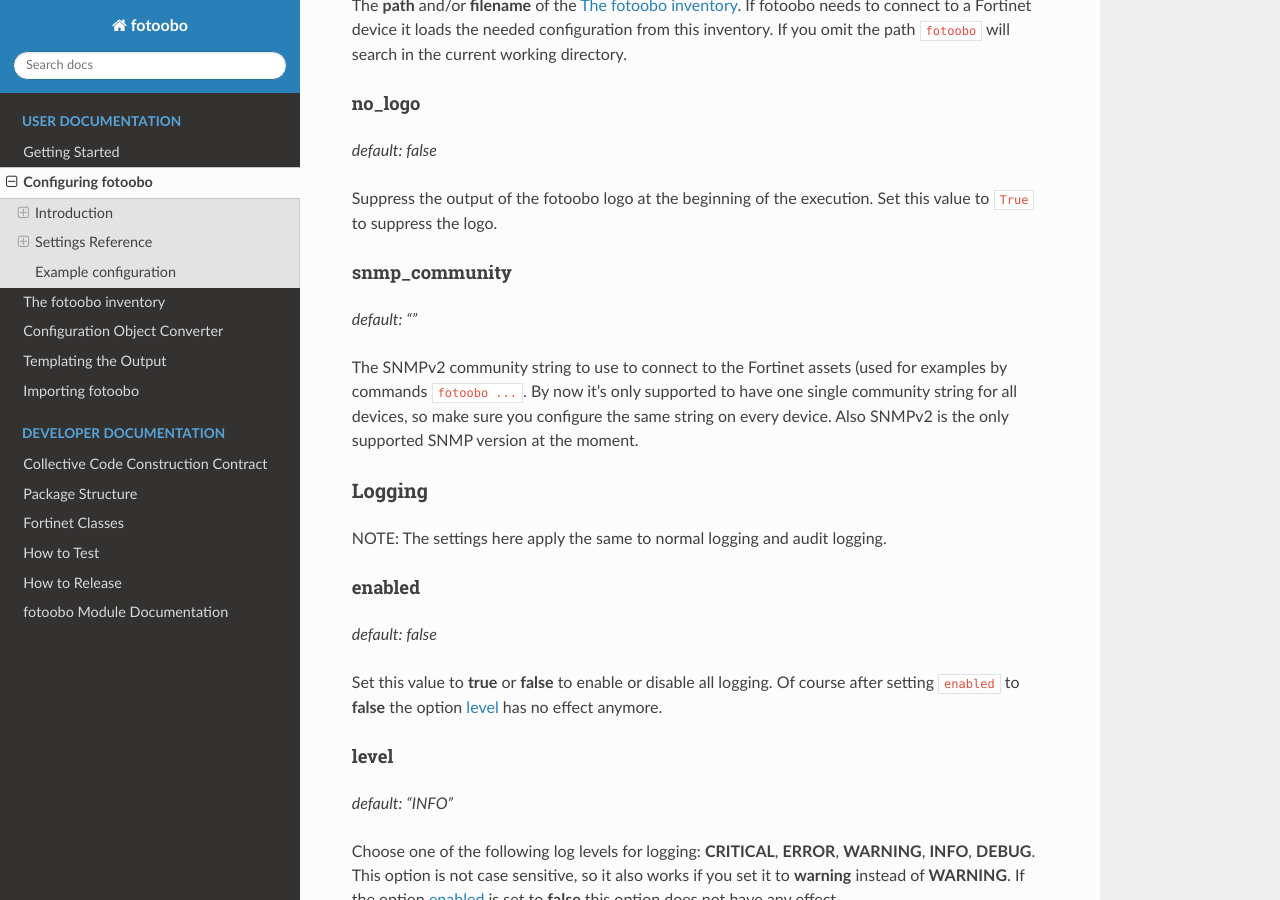
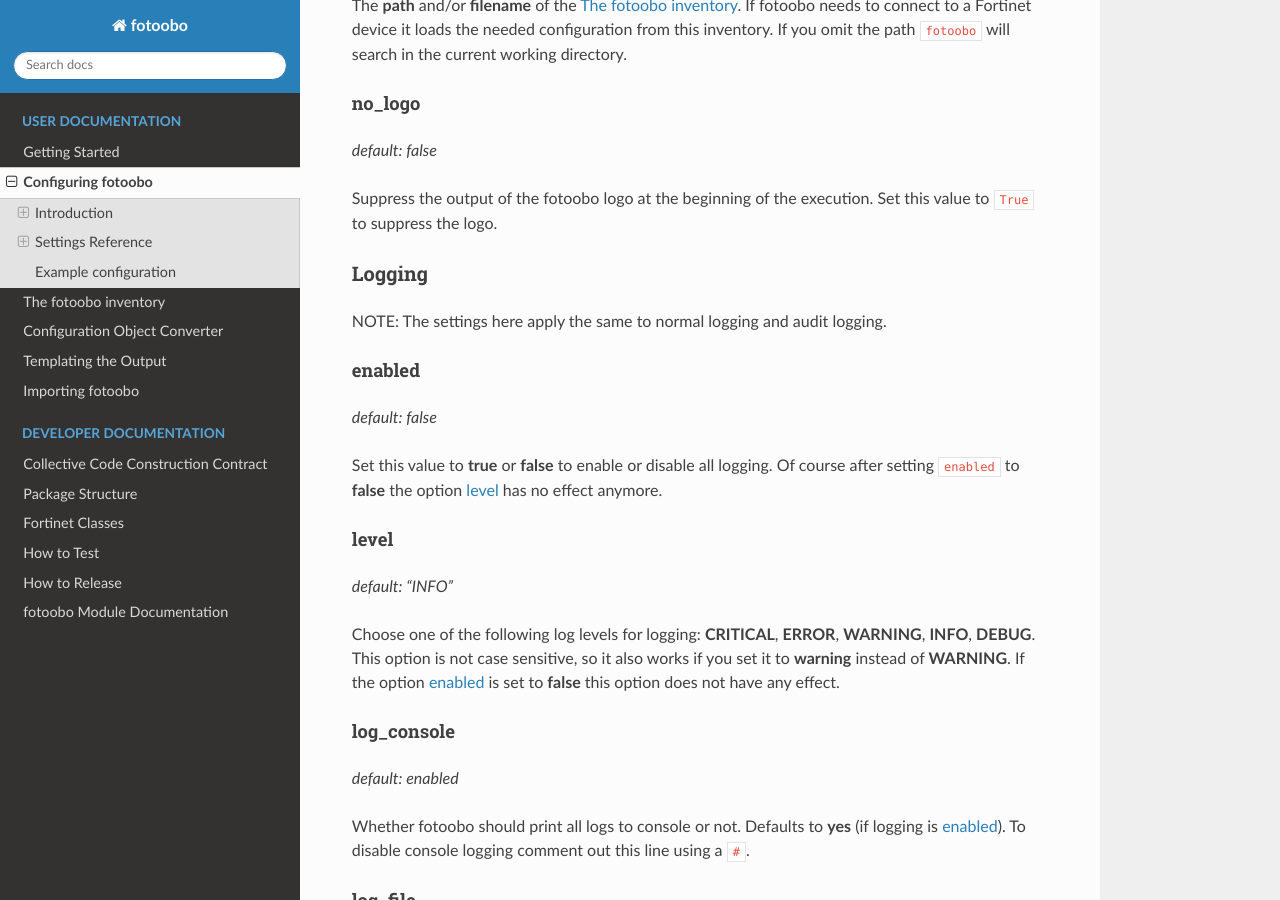
Before and after one commit to migros/fotoobo, a Sphinx documentation site: the page built from docs/source/usage/configuration.rst, in a window 1280 px wide and 900 px high, scrolled down 1148 px. Built offline with Sphinx 7.4.7 and the Read the Docs theme 2.0.0, drawn with Linux system fonts in a browser that asks for light colours.

```diff
--- a/docs/requirements.txt
+++ b/docs/requirements.txt
@@ -6,12 +6,7 @@ commonmark==0.9.1 ; python_full_version >= "3.8.0" and python_version < "3.12"
 idna==3.4 ; python_full_version >= "3.8.0" and python_version < "3.12"
 jinja2==3.1.2 ; python_full_version >= "3.8.0" and python_version < "3.12"
 markupsafe==2.1.2 ; python_full_version >= "3.8.0" and python_version < "3.12"
-ply==3.11 ; python_full_version >= "3.8.0" and python_version < "3.12"
-pyasn1==0.4.8 ; python_full_version >= "3.8.0" and python_version < "3.12"
-pycryptodomex==3.18.0 ; python_full_version >= "3.8.0" and python_version < "3.12"
 pygments==2.15.1 ; python_full_version >= "3.8.0" and python_version < "3.12"
-pysmi==0.3.4 ; python_full_version >= "3.8.0" and python_version < "3.12"
-pysnmp==4.4.12 ; python_full_version >= "3.8.0" and python_version < "3.12"
 pyyaml==6.0 ; python_full_version >= "3.8.0" and python_version < "3.12"
 requests==2.31.0 ; python_full_version >= "3.8.0" and python_version < "3.12"
 rich==12.5.1 ; python_full_version >= "3.8.0" and python_version < "3.12"
--- a/docs/source/usage/configuration.rst
+++ b/docs/source/usage/configuration.rst
@@ -66,16 +66,6 @@ no_logo
 
 Suppress the output of the fotoobo logo at the beginning of the execution. Set this value to ``True`` to
 suppress the logo.
-
-snmp_community
-""""""""""""""
-
-*default: ""*
-
-The SNMPv2 community string to use to connect to the Fortinet assets (used for examples by commands
-``fotoobo ...``. By now it's only supported to have one single community string for all devices,
-so make sure you configure the same string on every device. Also SNMPv2 is the only supported SNMP
-version at the moment.
 
 .. _logging:
 
--- a/docs/source/usage/getting_started.rst
+++ b/docs/source/usage/getting_started.rst
@@ -12,7 +12,7 @@ This fotoobo package assumes you have
 
 * A Linux environment
 * Network access to Fortinet products
-* Administrative access to the Fortinet products (username/password, api key, snmp community)
+* Administrative access to the Fortinet products (username/password, api key)
 * Fundamental knowledge of what you are doing
 
 
--- a/pyproject.toml
+++ b/pyproject.toml
@@ -16,8 +16,6 @@ rich = "~12.5.1"
 PyYAML = "~6.0.0"
 requests = "~2.31.0"
 Jinja2 = "~3.1.2"
-pysnmp = "^4.4.12"
-pyasn1 = "0.4.8"
 
 [tool.poetry.dev-dependencies]
 pytest = "~7.2.0"
```
Also changed, not shown: 4 other files.
